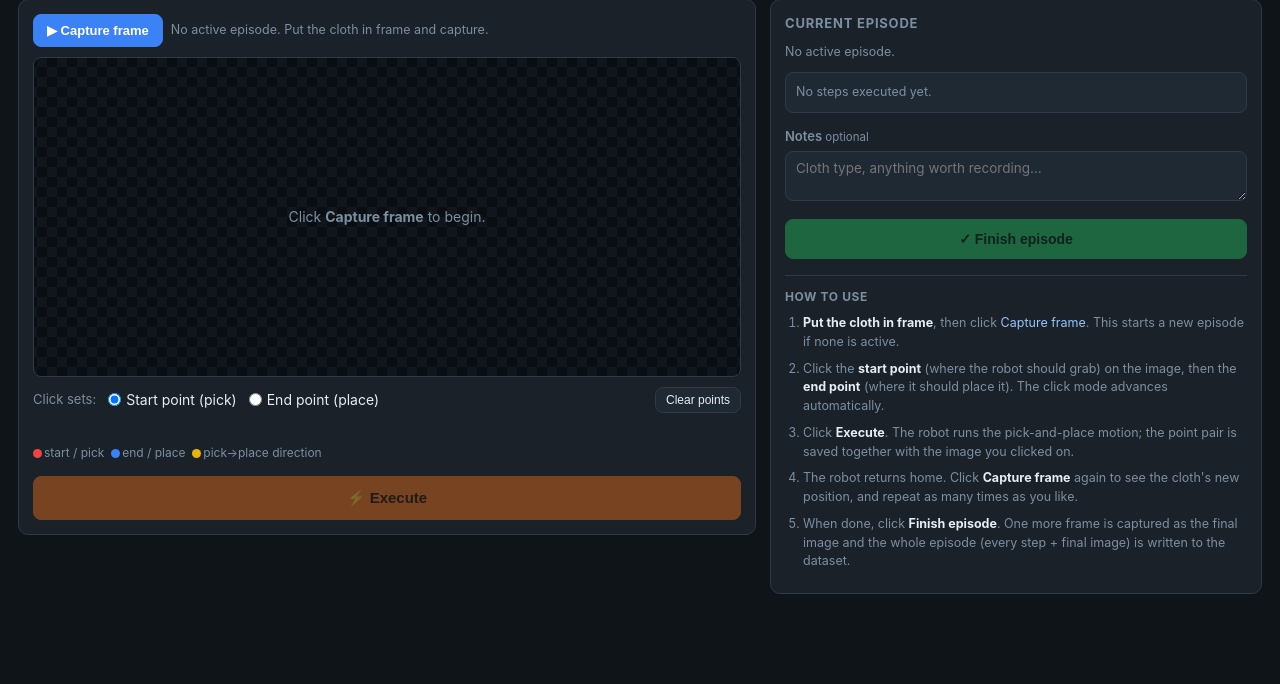
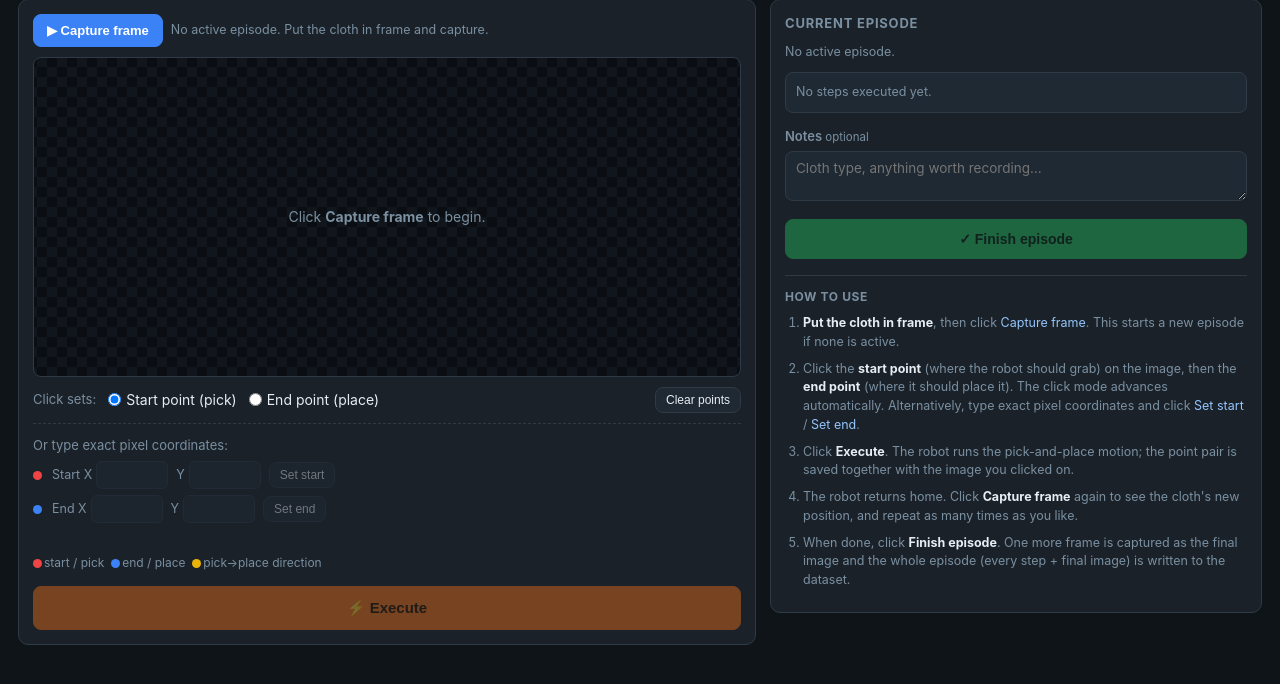
Before and after one commit to nuajla/Robot, a Flask app: page / in a window 1280 px wide. Shown: the part 72-756 px from the top of the page. Run offline with Flask 3, Linux system fonts and the light colour scheme; some libraries are stand-ins or nearby versions.

Commit message:
Add exact-coordinate input fields and functionality for start/end points

```diff
--- a/cloth_pick_place_app/static/app.js
+++ b/cloth_pick_place_app/static/app.js
@@ -95,6 +95,43 @@ function updatePointInfo() {
   if (endPoint) parts.push(`end (${endPoint[0]}, ${endPoint[1]})`);
   $("pointInfo").textContent = parts.join("  ·  ");
   $("btnExecute").disabled = !(startPoint && endPoint);
+  syncCoordFields();
+}
+
+// ---------------------------------------------------------------------------
+// Exact-coordinate entry (alternative to clicking on the canvas)
+// ---------------------------------------------------------------------------
+function clampToFrame(x, y) {
+  return [
+    Math.round(Math.max(0, Math.min(frameW, x))),
+    Math.round(Math.max(0, Math.min(frameH, y))),
+  ];
+}
+
+function syncCoordFields() {
+  $("startX").value = startPoint ? startPoint[0] : "";
+  $("startY").value = startPoint ? startPoint[1] : "";
+  $("endX").value = endPoint ? endPoint[0] : "";
+  $("endY").value = endPoint ? endPoint[1] : "";
+}
+
+function setCoordControlsEnabled(enabled) {
+  ["startX", "startY", "endX", "endY", "btnSetStart", "btnSetEnd"].forEach((id) => {
+    $(id).disabled = !enabled;
+  });
+  if (enabled) {
+    ["startX", "endX"].forEach((id) => { $(id).min = 0; $(id).max = frameW; });
+    ["startY", "endY"].forEach((id) => { $(id).min = 0; $(id).max = frameH; });
+  }
+}
+
+function readCoordInputs(xId, yId) {
+  const x = Number($(xId).value), y = Number($(yId).value);
+  if ($(xId).value === "" || $(yId).value === "" || !Number.isFinite(x) || !Number.isFinite(y)) {
+    toast("Enter numeric X and Y coordinates first.", "err");
+    return null;
+  }
+  return clampToFrame(x, y);
 }
 
 // ---------------------------------------------------------------------------
@@ -139,6 +176,7 @@ async function doCapture() {
     episodeId = r.episode_id; stepIndex = r.step_index;
     startPoint = null; endPoint = null;
     setClickMode("start");
+    setCoordControlsEnabled(true);
     updatePointInfo();
     updateEpisodeStatus();
     loadBase(r.image, () => { $("canvasHint").hidden = true; });
@@ -171,6 +209,7 @@ async function doExecute() {
     $("canvasHint").textContent = "Capture frame to see the cloth's new position.";
     $("canvasHint").hidden = false;
     setClickMode("start");
+    setCoordControlsEnabled(false);
     updatePointInfo();
     updateEpisodeStatus();
   } catch (e) {
@@ -197,6 +236,7 @@ async function doFinish() {
     $("stepLog").innerHTML = "";
     $("notes").value = "";
     setClickMode("start");
+    setCoordControlsEnabled(false);
     updatePointInfo();
     updateEpisodeStatus();
   } catch (e) {
@@ -236,6 +276,25 @@ $("btnClearPoints").addEventListener("click", () => {
   updatePointInfo();
 });
 
+$("btnSetStart").addEventListener("click", () => {
+  if (!baseImage) { toast("Capture a frame first.", "err"); return; }
+  const p = readCoordInputs("startX", "startY");
+  if (!p) return;
+  startPoint = p;
+  setClickMode("end");
+  redraw();
+  updatePointInfo();
+});
+
+$("btnSetEnd").addEventListener("click", () => {
+  if (!baseImage) { toast("Capture a frame first.", "err"); return; }
+  const p = readCoordInputs("endX", "endY");
+  if (!p) return;
+  endPoint = p;
+  redraw();
+  updatePointInfo();
+});
+
 // ---------------------------------------------------------------------------
 // Init
 // ---------------------------------------------------------------------------
--- a/cloth_pick_place_app/static/style.css
+++ b/cloth_pick_place_app/static/style.css
@@ -137,6 +137,38 @@ button.ghost { padding: 5px 10px; font-size: 12px; }
 .tools-label { color: var(--muted); font-size: 13px; }
 .spacer { flex: 1; }
 
+.coord-tools {
+  margin-top: 10px;
+  padding-top: 10px;
+  border-top: 1px dashed var(--border);
+}
+.coord-row {
+  display: flex;
+  align-items: center;
+  gap: 8px;
+  margin-top: 6px;
+  flex-wrap: wrap;
+}
+.coord-row label {
+  display: inline-flex;
+  align-items: center;
+  gap: 4px;
+  color: var(--muted);
+  font-size: 12.5px;
+}
+.coord-row input[type="number"] {
+  width: 72px;
+  background: var(--panel2);
+  color: var(--text);
+  border: 1px solid var(--border);
+  border-radius: 6px;
+  padding: 5px 7px;
+  font-size: 13px;
+  font-family: inherit;
+}
+.coord-row input[type="number"]:focus { outline: none; border-color: var(--accent); }
+.coord-row input[type="number"]:disabled { opacity: .42; cursor: not-allowed; }
+
 .info-line { font-size: 12.5px; color: var(--muted); min-height: 17px; margin-top: 6px; }
 .legend { font-size: 12px; color: var(--muted); margin-top: 8px; }
 .dot { display: inline-block; width: 9px; height: 9px; border-radius: 50%; vertical-align: middle; margin-right: 2px; }
--- a/cloth_pick_place_app/templates/index.html
+++ b/cloth_pick_place_app/templates/index.html
@@ -51,6 +51,22 @@
         <button id="btnClearPoints" class="ghost">Clear points</button>
       </div>
 
+      <div class="coord-tools">
+        <span class="tools-label">Or type exact pixel coordinates:</span>
+        <div class="coord-row">
+          <span class="dot red"></span>
+          <label>Start X <input type="number" id="startX" step="1" disabled></label>
+          <label>Y <input type="number" id="startY" step="1" disabled></label>
+          <button id="btnSetStart" class="ghost" disabled>Set start</button>
+        </div>
+        <div class="coord-row">
+          <span class="dot blue"></span>
+          <label>End X <input type="number" id="endX" step="1" disabled></label>
+          <label>Y <input type="number" id="endY" step="1" disabled></label>
+          <button id="btnSetEnd" class="ghost" disabled>Set end</button>
+        </div>
+      </div>
+
       <div id="pointInfo" class="info-line"></div>
       <p class="legend">
         <span class="dot red"></span>start / pick&nbsp;
@@ -80,7 +96,8 @@
         <li><b>Put the cloth in frame</b>, then click <em>Capture frame</em>. This starts a new episode
           if none is active.</li>
         <li>Click the <b>start point</b> (where the robot should grab) on the image, then the
-          <b>end point</b> (where it should place it). The click mode advances automatically.</li>
+          <b>end point</b> (where it should place it). The click mode advances automatically.
+          Alternatively, type exact pixel coordinates and click <em>Set start</em> / <em>Set end</em>.</li>
         <li>Click <b>Execute</b>. The robot runs the pick-and-place motion; the point pair is saved
           together with the image you clicked on.</li>
         <li>The robot returns home. Click <b>Capture frame</b> again to see the cloth's new position,
```
